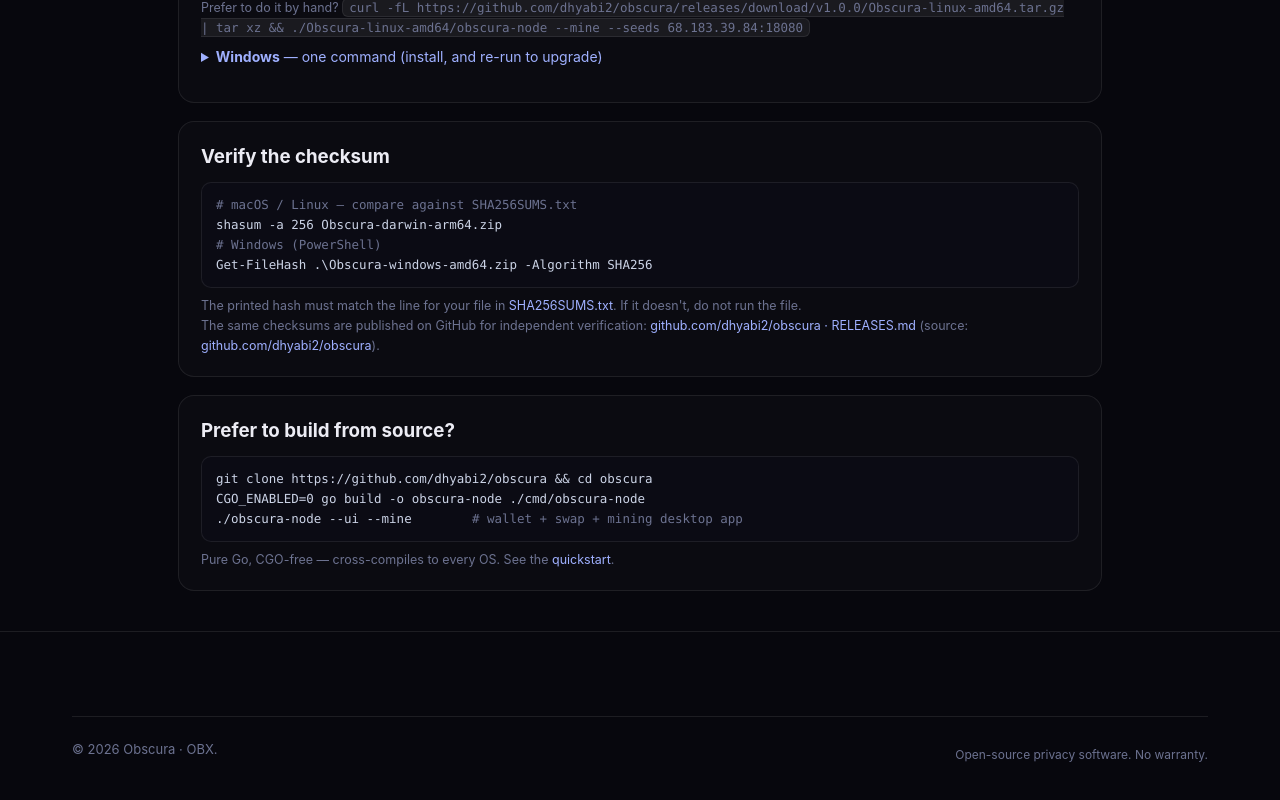
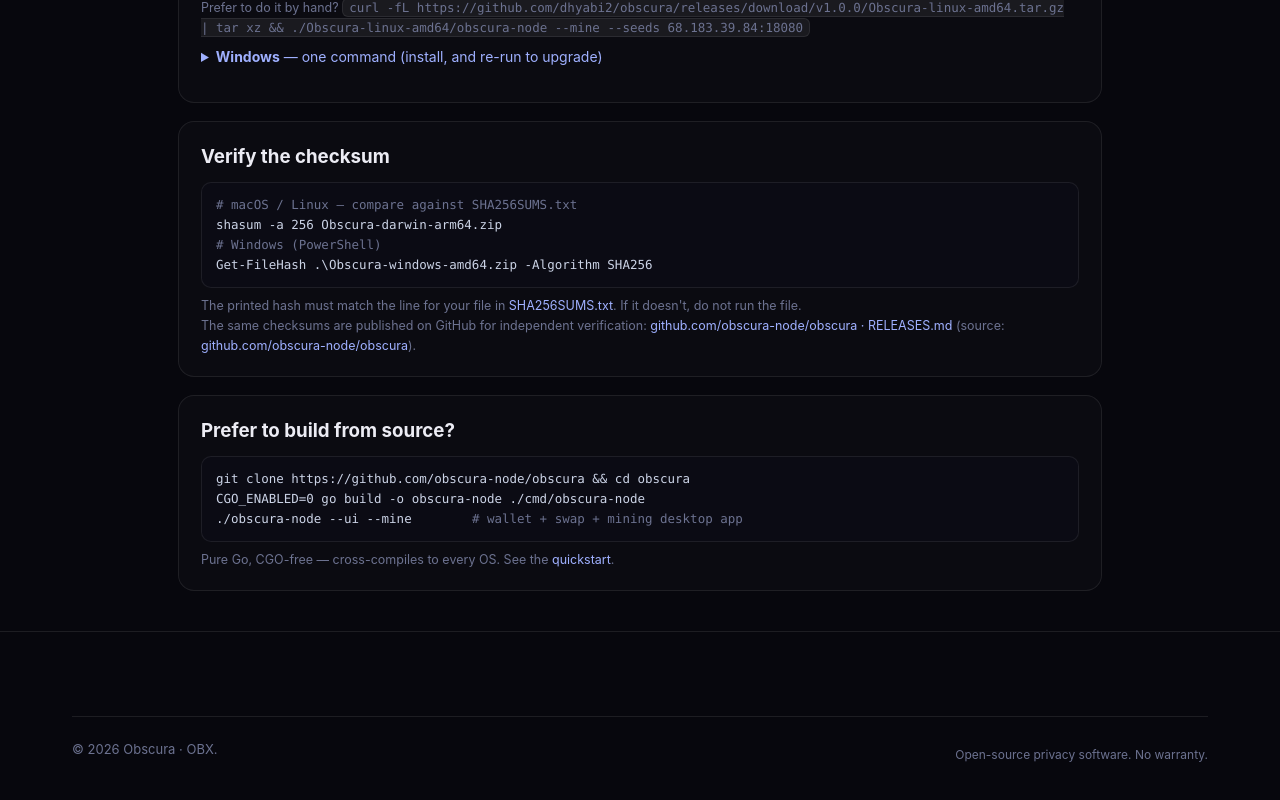
Before and after one commit to dhyabi2/obscura, a plain HTML site: page cmd/obscura-node/website/download.html in a window 1280 px wide. Shown: the part 1671-2471 px from the top of the page. Drawn offline with Linux system fonts and the light colour scheme.

Commit message:
Website: point GitHub browse links to obscura-node/obscura (release binaries stay on dhyabi2)

```diff
--- a/cmd/obscura-node/website/download.html
+++ b/cmd/obscura-node/website/download.html
@@ -54,7 +54,7 @@
       <a href="/">Home</a>
       <a href="/wallet.html">Web wallet</a>
       <a href="/explorer">Explorer</a>
-      <a href="https://github.com/dhyabi2/obscura" target="_blank" rel="noopener">GitHub</a>
+      <a href="https://github.com/obscura-node/obscura" target="_blank" rel="noopener">GitHub</a>
       <a class="nav-cta" href="/download">Download →</a>
     </div>
   </div>
@@ -152,12 +152,12 @@ shasum -a 256 Obscura-darwin-arm64.zip
 <span class="muted"># Windows (PowerShell)</span>
 Get-FileHash .\Obscura-windows-amd64.zip -Algorithm SHA256</pre>
     <p class="tiny muted">The printed hash must match the line for your file in <a href="https://github.com/dhyabi2/obscura/releases/download/v1.0.0/SHA256SUMS.txt" style="color:#9fb0ff">SHA256SUMS.txt</a>. If it doesn't, do not run the file.</p>
-    <p class="tiny muted">The same checksums are published on GitHub for independent verification: <a href="https://github.com/dhyabi2/obscura/blob/main/RELEASES.md" style="color:#9fb0ff">github.com/dhyabi2/obscura · RELEASES.md</a> (source: <a href="https://github.com/dhyabi2/obscura" style="color:#9fb0ff">github.com/dhyabi2/obscura</a>).</p>
+    <p class="tiny muted">The same checksums are published on GitHub for independent verification: <a href="https://github.com/obscura-node/obscura/blob/main/RELEASES.md" style="color:#9fb0ff">github.com/obscura-node/obscura · RELEASES.md</a> (source: <a href="https://github.com/obscura-node/obscura" style="color:#9fb0ff">github.com/obscura-node/obscura</a>).</p>
   </div>
 
   <div class="steps2">
     <h3>Prefer to build from source?</h3>
-    <pre>git clone https://github.com/dhyabi2/obscura &amp;&amp; cd obscura
+    <pre>git clone https://github.com/obscura-node/obscura &amp;&amp; cd obscura
 CGO_ENABLED=0 go build -o obscura-node ./cmd/obscura-node
 ./obscura-node --ui --mine        <span class="muted"># wallet + swap + mining desktop app</span></pre>
     <p class="tiny muted">Pure Go, CGO-free — cross-compiles to every OS. See the <a href="/docs.html#quickstart" style="color:#9fb0ff">quickstart</a>.</p>
```
Also changed, not shown: cmd/obscura-node/website/index.html (+3 -3 lines), cmd/obscura-node/website/wallet.html (+1 -1 lines).
